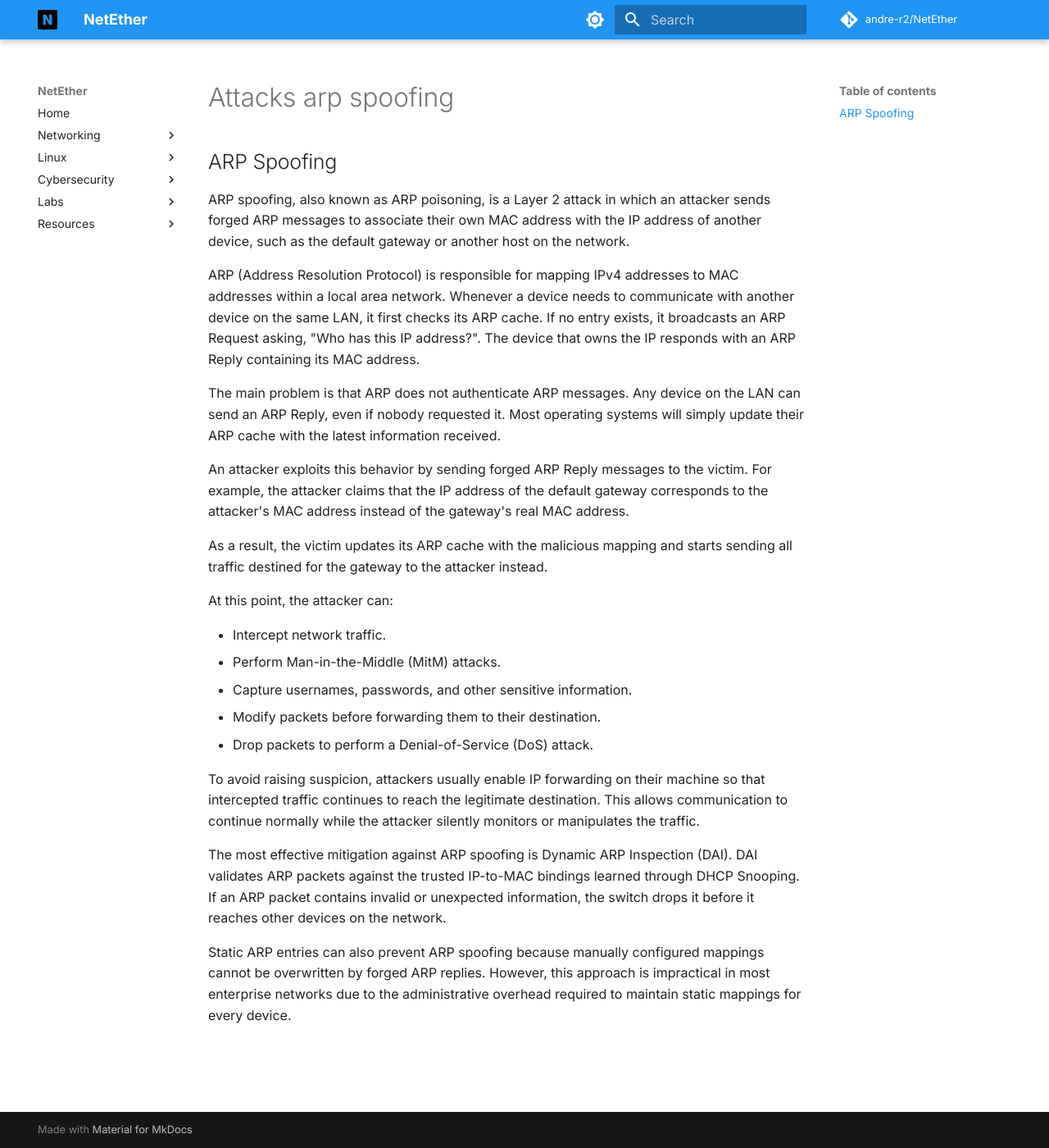
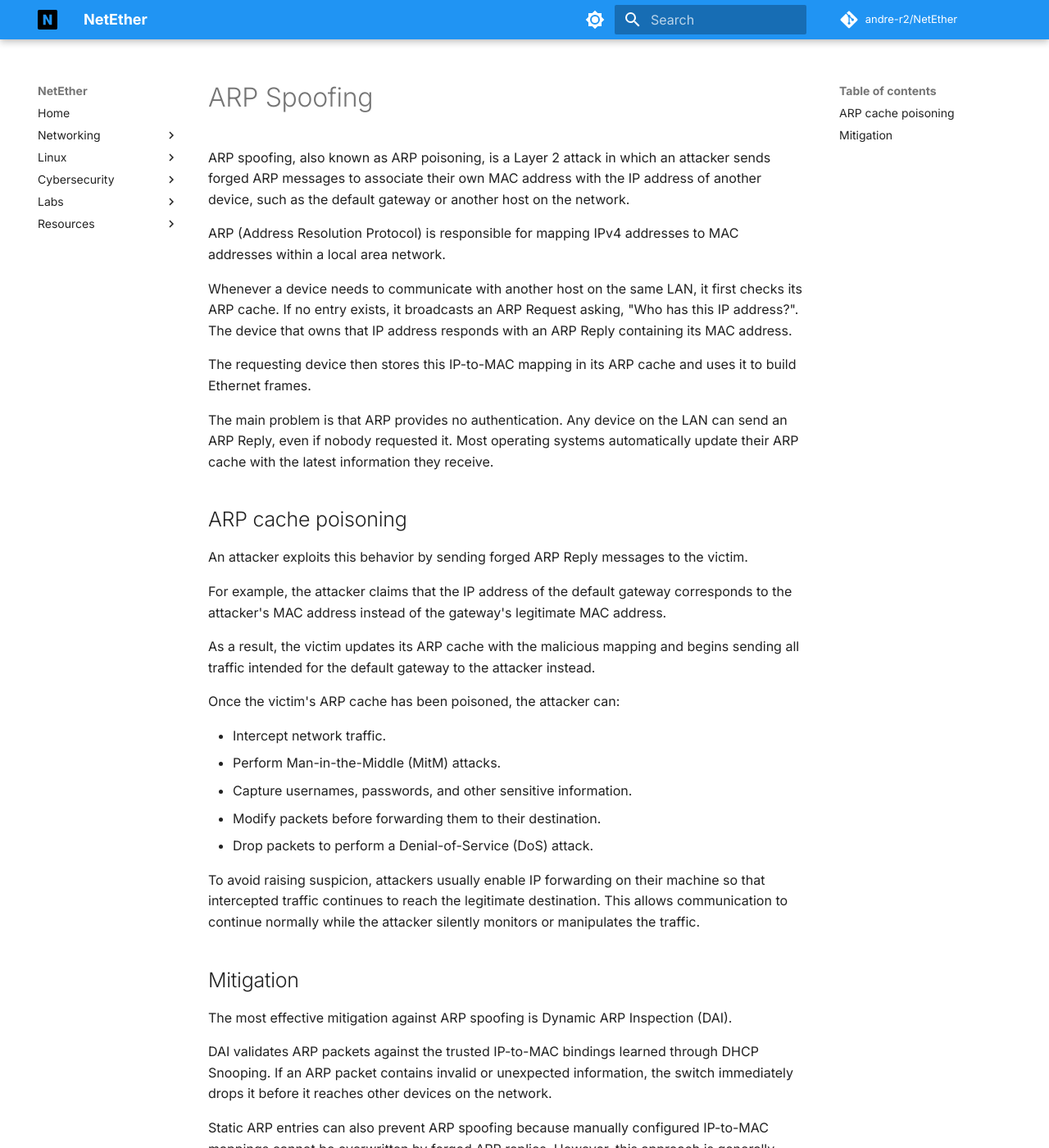
Before and after one commit to Andre-R2/NetEther, an MkDocs documentation site: the page built from docs/networking/switching/attacks/attacks-arp-spoofing.md, in a window 1280 px wide and 1400 px high. Shown: the whole window at 82% size. Built offline with MkDocs 1.6.1 and Material for MkDocs 9.7.7, drawn with Linux system fonts in a browser that asks for light colours; comment, search, counter and statistics services are not loaded; some of the changed text lies outside the part shown.

Commit message:
feat: add arp spoofing attack

```diff
--- a/docs/networking/switching/attacks/attacks-arp-spoofing.md
+++ b/docs/networking/switching/attacks/attacks-arp-spoofing.md
@@ -1,16 +1,24 @@
-## ARP Spoofing
+# ARP Spoofing
 
 ARP spoofing, also known as ARP poisoning, is a Layer 2 attack in which an attacker sends forged ARP messages to associate their own MAC address with the IP address of another device, such as the default gateway or another host on the network.
 
-ARP (Address Resolution Protocol) is responsible for mapping IPv4 addresses to MAC addresses within a local area network. Whenever a device needs to communicate with another device on the same LAN, it first checks its ARP cache. If no entry exists, it broadcasts an ARP Request asking, "Who has this IP address?". The device that owns the IP responds with an ARP Reply containing its MAC address.
+ARP (Address Resolution Protocol) is responsible for mapping IPv4 addresses to MAC addresses within a local area network.
 
-The main problem is that ARP does not authenticate ARP messages. Any device on the LAN can send an ARP Reply, even if nobody requested it. Most operating systems will simply update their ARP cache with the latest information received.
+Whenever a device needs to communicate with another host on the same LAN, it first checks its ARP cache. If no entry exists, it broadcasts an ARP Request asking, "Who has this IP address?". The device that owns that IP address responds with an ARP Reply containing its MAC address.
 
-An attacker exploits this behavior by sending forged ARP Reply messages to the victim. For example, the attacker claims that the IP address of the default gateway corresponds to the attacker's MAC address instead of the gateway's real MAC address.
+The requesting device then stores this IP-to-MAC mapping in its ARP cache and uses it to build Ethernet frames.
 
-As a result, the victim updates its ARP cache with the malicious mapping and starts sending all traffic destined for the gateway to the attacker instead.
+The main problem is that ARP provides no authentication. Any device on the LAN can send an ARP Reply, even if nobody requested it. Most operating systems automatically update their ARP cache with the latest information they receive.
 
-At this point, the attacker can:
+## ARP cache poisoning
+
+An attacker exploits this behavior by sending forged ARP Reply messages to the victim.
+
+For example, the attacker claims that the IP address of the default gateway corresponds to the attacker's MAC address instead of the gateway's legitimate MAC address.
+
+As a result, the victim updates its ARP cache with the malicious mapping and begins sending all traffic intended for the default gateway to the attacker instead.
+
+Once the victim's ARP cache has been poisoned, the attacker can:
 
 - Intercept network traffic.
 - Perform Man-in-the-Middle (MitM) attacks.
@@ -20,6 +28,10 @@ At this point, the attacker can:
 
 To avoid raising suspicion, attackers usually enable IP forwarding on their machine so that intercepted traffic continues to reach the legitimate destination. This allows communication to continue normally while the attacker silently monitors or manipulates the traffic.
 
-The most effective mitigation against ARP spoofing is Dynamic ARP Inspection (DAI). DAI validates ARP packets against the trusted IP-to-MAC bindings learned through DHCP Snooping. If an ARP packet contains invalid or unexpected information, the switch drops it before it reaches other devices on the network.
+## Mitigation
 
-Static ARP entries can also prevent ARP spoofing because manually configured mappings cannot be overwritten by forged ARP replies. However, this approach is impractical in most enterprise networks due to the administrative overhead required to maintain static mappings for every device.
+The most effective mitigation against ARP spoofing is Dynamic ARP Inspection (DAI).
+
+DAI validates ARP packets against the trusted IP-to-MAC bindings learned through DHCP Snooping. If an ARP packet contains invalid or unexpected information, the switch immediately drops it before it reaches other devices on the network.
+
+Static ARP entries can also prevent ARP spoofing because manually configured IP-to-MAC mappings cannot be overwritten by forged ARP replies. However, this approach is generally impractical in enterprise networks due to the administrative overhead required to maintain static entries for every device.
```
